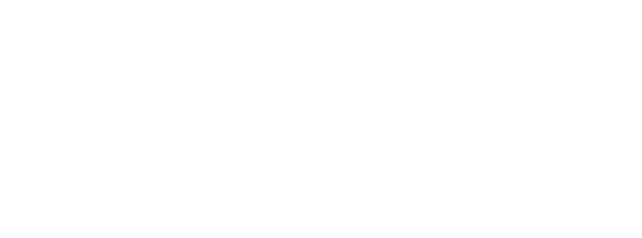
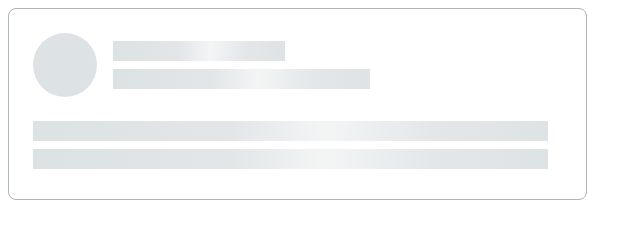
Before and after one commit to js-tasks-ru/htmlcss-20230411_eugenia-surago, a website: page 04-lection2/02-skeleton/index.html in a window 1280 px wide. Shown: the whole page, without its empty margins (0-642 px from the left). Drawn offline with Linux system fonts and the light colour scheme.

Commit message:
add skeleton

```diff
--- a/04-lection2/02-skeleton/index.html
+++ b/04-lection2/02-skeleton/index.html
@@ -1,11 +1,31 @@
 <!DOCTYPE html>
 <!-- Страница со скелетоном -->
 <html lang="ru">
-    <head>
-        <link rel="stylesheet" href="../../assets/css/main.css">
-        <link rel="stylesheet" href="./skeleton.css">
-    </head>
-    <body>
 
-    </body>
+<head>
+    <link rel="stylesheet" href="../../assets/css/main.css">
+    <link rel="stylesheet" href="./skeleton.css">
+</head>
+
+<body>
+    <div class="skelet">
+        <div class="skelet__top">
+            <div class="skelet__round">
+            </div>
+            <div class="skelet__rect">
+                <div class="skelet__rect-up">
+                </div>
+                <div class="skelet__rect-down">
+                </div>
+            </div>
+        </div>
+        <div class="skelet__bottom">
+            <div class="skelet__bottom-up">
+            </div>
+            <div class="skelet__bottom-down">
+            </div>
+        </div>
+    </div>
+</body>
+
 </html>
--- a/04-lection2/02-skeleton/skeleton.css
+++ b/04-lection2/02-skeleton/skeleton.css
@@ -0,0 +1,58 @@
+.skelet {
+    display: flex;
+    flex-direction: column;
+    border: 1px solid #ACB5BD;
+    border-radius: 8px;
+    padding: 24px 40px 32px 24px;
+    box-sizing: border-box;
+    width: 579px;
+    height: 192px
+}
+
+.skelet__top {
+    display: flex;
+    flex-direction: row;
+    justify-content: flex-start;
+}
+
+.skelet__rect {
+    margin-top: 8px;
+}
+
+.skelet__bottom {
+    padding: 24px 0px 0px 0px;
+}
+
+.skelet__round {
+    width: 64px;
+    height: 64px;
+    border-radius: 50%;
+    background: #DDE2E5;
+    margin-right: 16px;
+}
+
+.skelet__rect-up {
+    width: 172px;
+    height: 20px;
+    background: linear-gradient(92.51deg, #DDE2E5 6.44%, #E2E6E8 38.47%, #F3F5F5 56.48%, #E3E7EA 77.5%, #DDE2E5 102.52%);
+}
+
+.skelet__rect-down {
+    width: 257px;
+    height: 20px;
+    background: linear-gradient(92.51deg, #DDE2E5 6.44%, #E2E6E8 38.47%, #F3F5F5 56.48%, #E3E7EA 77.5%, #DDE2E5 102.52%);
+    margin-top: 8px;
+}
+
+.skelet__bottom-up {
+    width: 515px;
+    height: 20px;
+    background: linear-gradient(92.51deg, #DDE2E5 6.44%, #E2E6E8 38.47%, #F3F5F5 56.48%, #E3E7EA 77.5%, #DDE2E5 102.52%);
+}
+
+.skelet__bottom-down {
+    width: 515px;
+    height: 20px;
+    background: linear-gradient(92.51deg, #DDE2E5 6.44%, #E2E6E8 38.47%, #F3F5F5 56.48%, #E3E7EA 77.5%, #DDE2E5 102.52%);
+    margin-top: 8px;
+}
```
